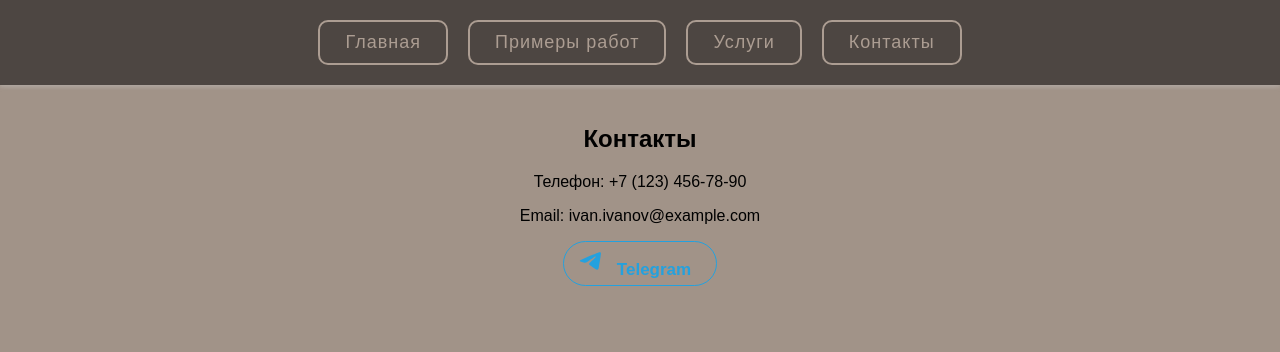
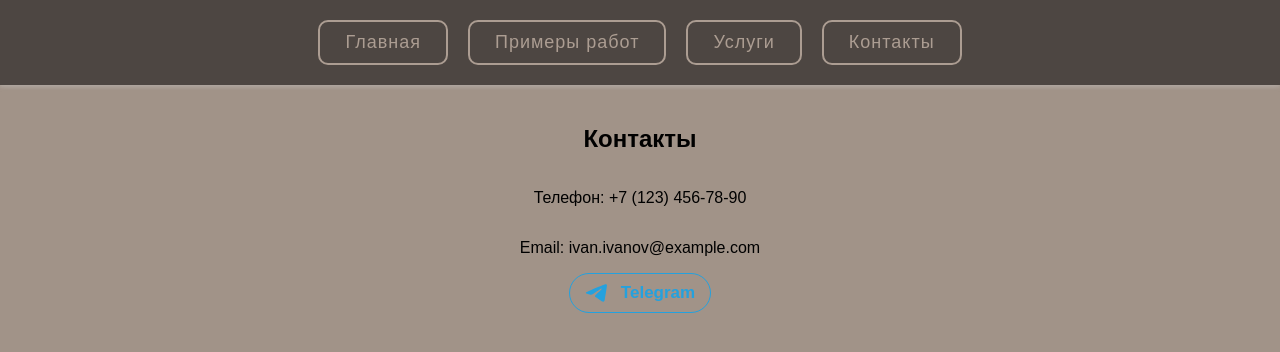
Before and after one commit to ISaP5-24/Kuma, a React (Vite) app in the folder js14 sayt (No Completed)/sait/: page /contact in a window 1280 px wide. Shown: the top 352 px of the page. Built offline with nearby package versions, Linux system fonts and the light colour scheme.

Commit message:
modified:   js14 sayt (No Completed)/sait/src/Contact.jsx 	modified:   js14 sayt (No Completed)/sait/src/contact.css

```diff
--- a/js14 sayt (No Completed)/sait/src/Contact.jsx
+++ b/js14 sayt (No Completed)/sait/src/Contact.jsx
@@ -29,7 +29,7 @@ function Contact() {
       d="M2.14753 11.8099C7.3949 9.52374 10.894 8.01654 12.6447 7.28833C17.6435 5.20916 18.6822 4.84799 19.3592 4.83606C19.5081 4.83344 19.8411 4.87034 20.0567 5.04534C20.2388 5.1931 20.2889 5.39271 20.3129 5.5328C20.3369 5.6729 20.3667 5.99204 20.343 6.2414C20.0721 9.08763 18.9 15.9947 18.3037 19.1825C18.0514 20.5314 17.5546 20.9836 17.0736 21.0279C16.0283 21.1241 15.2345 20.3371 14.2221 19.6735C12.6379 18.635 11.7429 17.9885 10.2051 16.9751C8.42795 15.804 9.58001 15.1603 10.5928 14.1084C10.8579 13.8331 15.4635 9.64397 15.5526 9.26395C15.5637 9.21642 15.5741 9.03926 15.4688 8.94571C15.3636 8.85216 15.2083 8.88415 15.0962 8.9096C14.9373 8.94566 12.4064 10.6184 7.50365 13.928C6.78528 14.4212 6.13461 14.6616 5.55163 14.649C4.90893 14.6351 3.67265 14.2856 2.7536 13.9869C1.62635 13.6204 0.730432 13.4267 0.808447 12.8044C0.849081 12.4803 1.29544 12.1488 2.14753 11.8099Z"
     ></path>
   </svg>
-  <span>Telegram</span>
+  <span className = "knopka">Telegram</span>
 </button>
 
     </div>
--- a/js14 sayt (No Completed)/sait/src/contact.css
+++ b/js14 sayt (No Completed)/sait/src/contact.css
@@ -1,10 +1,15 @@
-/* From Uiverse.io by Mangesh636 */
+.section {
+  text-align: center; /* Центрирование текста */
+  display: flex;
+  flex-direction: column; /* Элементы располагаются вертикально */
+  align-items: center; /* Центрирование по горизонтали */
+  justify-content: center; /* Центрирование по вертикали */
+}
+
 button {
   background: transparent;
   position: relative;
   padding: 5px 15px;
-
-    align-items: center;
   font-size: 17px;
   font-weight: 600;
   text-decoration: none;
@@ -15,11 +20,15 @@ button {
   overflow: hidden;
   color: rgb(36, 161, 222);
   transition: color 0.3s 0.1s ease-out;
-    text-align: center;
+  display: flex; /* Добавлено */
+  align-items: center; /* Выравнивание по вертикали */
+  justify-content: center; /* Выравнивание по горизонтали */
+  gap: 8px; /* Расстояние между иконкой и текстом */
 }
 
-  button span {
-    margin: 10px;
+.knopka {
+  margin: 0;
+  padding: 0;
 }
 
 button::before {
@@ -48,7 +57,3 @@ button {
 button:hover::before {
   box-shadow: inset 0 0 0 10em rgb(36, 161, 222);
 }
-
-  span{
-    text-align: center;
-  }
```
Lines whose indentation alone changed are shown as unchanged.
